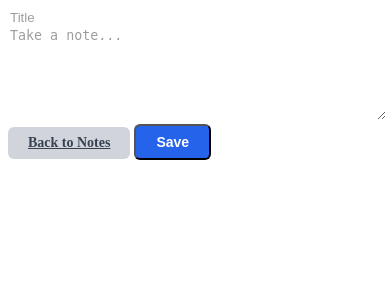
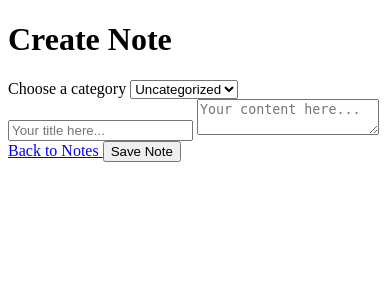
Before and after one commit to zzzastro/Noteapp, a Django app: page /notes/create/ in a window 390 px wide. Shown: the top 300 px of the page. Run offline with Django 5.2, Linux system fonts and the light colour scheme; data that the repository does not hold is empty; some libraries are stand-ins or nearby versions.

Commit message:
1. Category System Implementation    - CRUD operations for categories    - Category filtering    - Note categorization
2. Search & Copy Features
   - Full-text search functionality
   - Copy to clipboard with toast notifications
   - Real-time search filtering

3. UI/UX Modernization
   - Converted to pure Tailwind CSS
   - Enhanced responsive design
   - Improved button layouts
   - Added time-ago display
   - Toast notification system

4. View Enhancements
   - Restructured detail page
   - Improved note list layout
   - Enhanced mobile responsiveness
   - Added confirmation dialogs

5. Code Optimization
   - Standardized styling approach (tailwind-css)
   - Improved error handling
   - Cleaned up redundant code
   - Enhanced component organization

```diff
--- a/noteapp/settings.py
+++ b/noteapp/settings.py
@@ -51,7 +51,10 @@ ROOT_URLCONF = 'noteapp.urls'
 TEMPLATES = [
     {
         'BACKEND': 'django.template.backends.django.DjangoTemplates',
-        'DIRS': [],
+        'DIRS': [
+            os.path.join(BASE_DIR, 'theme', 'templates'),
+            os.path.join(BASE_DIR, 'notes', 'templates'),
+        ],
         'APP_DIRS': True,
         'OPTIONS': {
             'context_processors': [
--- a/noteapp/urls.py
+++ b/noteapp/urls.py
@@ -5,6 +5,6 @@ from notes import views
 urlpatterns = [
     path('admin/', admin.site.urls),
     path('notes/', include('notes.urls')),
-    path('', views.note_list, name='home'),  # Set the root URL to point to the note list view
+    path('', views.note_list, name='home'),  # Set the root URL to point to the note list view (Default home page)
     path("__reload__/", include("django_browser_reload.urls")),
 ]
--- a/notes/admin.py
+++ b/notes/admin.py
@@ -1,6 +1,5 @@
 from django.contrib import admin
-
-from .models import Note
-
+from .models import Note, Category
 
 admin.site.register(Note)
+admin.site.register(Category)
--- a/notes/forms.py
+++ b/notes/forms.py
@@ -5,11 +5,11 @@ from datetime import datetime
 class NoteForm(forms.ModelForm):
     class Meta:
         model = Note
-        fields = ['title', 'content']
+        fields = ['title', 'content', 'category']
 
     def __init__(self, *args, **kwargs):
         super(NoteForm, self).__init__(*args, **kwargs)
-        # Do not set the title by default in the __init__ method, leave it empty initially
+        # Do not set the title by default, leave it empty initially
         if not self.instance.pk and not self.instance.title:
             self.instance.title = ''  # Ensure it's empty initially
 
--- a/notes/templates/notes/note_form.html
+++ b/notes/templates/notes/note_form.html
@@ -1,109 +1,41 @@
-<!DOCTYPE html>
-<html lang="en">
-<head>
-    {% load static %}
-    <meta charset="UTF-8">
-    <meta name="viewport" content="width=device-width, initial-scale=1.0">
-    <title>{{ form.instance.title|default:"Create/Edit Note" }}</title>
-    <link href="{% static 'css/dist/styles.css' %}" rel="stylesheet">
-    <style>
-        input[type="text"],
-        textarea {
-            border: none;
-            outline: none;
-        }
+{% extends "base.html" %}
 
-        input[type="text"]::placeholder,
-        textarea::placeholder {
-            opacity: 0.7;
-        }
+{% block content %}
+<div class="w-full sm:w-11/12 md:w-3/4 lg:w-7/12 xl:w-11/20 mx-auto px-4 py-8">
+    <h1 class="text-2xl font-bold mb-6">{% if form.instance.pk %}Edit Note{% else %}Create Note{% endif %}</h1>
 
-        input[type="text"]:focus,
-        textarea:focus {
-            outline: none;
-            box-shadow: none;
-        }
-
-        /* Title field limited to the container width */
-        input[type="text"] {
-            max-width: 100%;  /* Ensure it doesn't stretch beyond the container */
-            text-overflow: ellipsis; /* Truncate title if too long */
-            overflow: hidden;
-            white-space: nowrap;
-        }
-
-        /* Ensure the content field wraps properly */
-        textarea {
-            width: 100%;
-            white-space: pre-wrap; /* Wrap long text in the textarea */
-            overflow-wrap: break-word; /* Break words to fit content */
-        }
-
-        /* Styling for buttons */
-        .button {
-            display: inline-block;
-            padding: 0.5rem 1.25rem; /* Smaller padding */
-            font-size: 0.875rem; /* Tailwind's text-sm */
-            font-weight: bold;
-            text-align: center;
-            color: white;
-            background-color: #2563eb; /* Tailwind's blue-500 */
-            border-radius: 0.375rem; /* Tailwind's rounded-md */
-            transition: background-color 0.2s ease-in-out;
-        }
-
-        .button:hover {
-            background-color: #1d4ed8; /* Tailwind's blue-700 */
-        }
-
-        .button-secondary {
-            background-color: #d1d5db; /* Tailwind's gray-300 */
-            color: #374151; /* Tailwind's gray-700 */
-        }
-
-        .button-secondary:hover {
-            background-color: #9ca3af; /* Tailwind's gray-400 */
-        }
-    </style>
-</head>
-<body class="bg-gray-100 min-h-screen flex items-center justify-center">
-    <div class="bg-white p-8 rounded-lg shadow-md w-full max-w-md">
-        <form method="post" class="space-y-6">
+    <form method="POST" class="space-y-4">
         {% csrf_token %}
-            <div class="border border-gray-300 rounded-lg overflow-hidden bg-gray-50 focus-within:ring-2 focus-within:ring-blue-500">
-                <!-- Title Field -->
-                <input
-                    type="text"
-                    name="title"
-                    id="title"
-                    class="w-full px-4 py-3 bg-transparent"
-                    placeholder="Title"
-                    value="{{ form.instance.title|default:'' }}"
-                    maxlength="35"
-                    oninput="this.value = this.value.toUpperCase();">
-
-                <!-- Note Content Field -->
-                <textarea
-                    name="content"
-                    id="content"
-                    rows="6"
-                    class="w-full px-4 py-3 bg-transparent resize-none"
-                    placeholder="Take a note...">{{ form.instance.content|default:'' }}</textarea>
+        <!-- Category Dropdown -->
+        <div class="mb-4">
+            <label for="category" class="block text-sm font-bold text-gray-700">Choose a category</label>
+            <select name="category" id="category" class="mt-1 block w-full p-2 border rounded">
+                <option value="">Uncategorized</option>
+                {% for category in categories %}
+                <option value="{{ category.id }}" {% if form.category.value == category.id %}selected{% endif %}>
+                    {{ category.name }}
+                </option>
+                {% endfor %}
+            </select>
         </div>
 
-            <!-- Hidden input to hold the 'next' URL -->
-            <input type="hidden" name="next" value="{{ request.META.HTTP_REFERER }}" />
+        <!-- Combined Title and Content (With Shared Border) -->
+        <div class="mb-4 border rounded p-2">
+            <input type="text" name="title" placeholder="Your title here..."
+                   class="w-full p-2 border-none focus:ring-0" value="{{ form.title.value|default_if_none:'' }}">
+            <textarea name="content" placeholder="Your content here..."
+                      class="w-full p-2 border-none focus:ring-0 mt-2 h-48">{{ form.content.value|default_if_none:'' }}</textarea>
+        </div>
 
-            <!-- Buttons Section -->
-            <div class="mt-6 flex justify-between items-center space-x-4">
-                <a href="{% url 'note_list' %}" class="button button-secondary">
+        <!-- Buttons -->
+        <div class="flex justify-between">
+            <a href="{% url 'note_list' %}" class="bg-gray-500 text-white px-4 py-2 rounded hover:bg-gray-600">
                 Back to Notes
             </a>
-                <button type="submit" class="button">
-                    Save
+            <button type="submit" class="bg-blue-500 text-white px-4 py-2 rounded">
+                Save Note
             </button>
         </div>
     </form>
 </div>
-</body>
-</html>
+{% endblock %}
--- a/notes/urls.py
+++ b/notes/urls.py
@@ -2,9 +2,12 @@ from django.urls import path
 from . import views
 
 urlpatterns = [
-    path('', views.note_list, name='note_list'),  # List view
-    path('note/<int:pk>/', views.note_detail, name='note_detail'),  # Detail view
-    path('create/', views.create_note, name='create_note'),  # Create view
-    path('edit/<int:pk>/', views.edit_note, name='edit_note'),  # Edit view
-    path('delete/<int:pk>/', views.delete_note, name='delete_note'),  # Delete view
+    path('', views.note_list, name='note_list'),
+    path('note/<int:pk>/', views.note_detail, name='note_detail'),
+    path('create/', views.create_note, name='create_note'),
+    path('edit/<int:pk>/', views.edit_note, name='edit_note'),
+    path('delete/<int:pk>/', views.delete_note, name='delete_note'),
+    path('manage-categories/', views.manage_categories, name='manage_categories'),
+    path('edit-category/<int:category_id>/', views.edit_category, name='edit_category'),
+    path('delete-category/<int:category_id>/', views.delete_category, name='delete_category'),
 ]
--- a/notes/views.py
+++ b/notes/views.py
@@ -1,66 +1,117 @@
 from django.shortcuts import render, redirect, get_object_or_404
-from .models import Note
+from .models import Note, Category
 from .forms import NoteForm
 from django.http import HttpResponseRedirect
 from django.urls import reverse
 from django.utils import timezone
 from pytz import timezone as pytz_timezone
+from django.db.models import Q
+from django.contrib import messages
 
+def note_list(request):
+    notes = Note.objects.all()
+    categories = Category.objects.all()
+
+    # Search functionality
+    search_query = request.GET.get('search', '')
+    if search_query:
+        notes = notes.filter(
+            Q(title__icontains=search_query) |
+            Q(content__icontains=search_query)
+        )
+
+    # Category filter
+    category_id = request.GET.get('category')
+    if category_id:
+        notes = notes.filter(category_id=category_id)
+
+    context = {
+        'notes': notes,
+        'categories': categories,
+        'search_query': search_query,
+        'selected_category': category_id
+    }
+    return render(request, "notes/note_list.html", context)
+
+def edit_category(request, category_id):
+    category = get_object_or_404(Category, id=category_id)
+    if request.method == "POST":
+        category_name = request.POST.get('category_name')
+        if category_name:
+            category.name = category_name
+            category.save()
+            messages.success(request, 'Category updated!')
+            return redirect('manage_categories')
+    return render(request, "notes/edit_category.html", {"category": category})
+
+def manage_categories(request):
+    if request.method == "POST":
+        category_name = request.POST.get('category_name')
+        if category_name:
+            Category.objects.create(name=category_name)
+            messages.success(request, 'Category created!')
+        return redirect('manage_categories')
+
+    categories = Category.objects.all()
+    return render(request, "notes/manage_categories.html", {"categories": categories})
+
+def delete_category(request, category_id):
+    category = get_object_or_404(Category, id=category_id)
+    category.delete()
+    return redirect('manage_categories')
 
 def create_note(request):
     if request.method == "POST":
         form = NoteForm(request.POST)
         if form.is_valid():
-            form.save()  # Save the new note to the database
-            return redirect("note_list")  # Redirect to the list of notes
+            note = form.save(commit=False)
+            category_id = request.POST.get('category')
+            if category_id:
+                note.category = Category.objects.get(id=category_id)
+            note.save()
+            return redirect("note_list")
     else:
-        form = NoteForm()  # Display an empty form for GET requests
-
-    return render(request, "notes/note_form.html", {"form": form})
-
+        form = NoteForm()
+    categories = Category.objects.all()
+    return render(request, "notes/note_form.html", {
+        "form": form,
+        "categories": categories
+    })
 
 def edit_note(request, pk):
-    note = get_object_or_404(Note, pk=pk)  # Get the note by primary key
-
-    if request.method == "POST":
+    note = get_object_or_404(Note, pk=pk)
+    if request.method == 'POST':
         form = NoteForm(request.POST, instance=note)
         if form.is_valid():
-            form.save()  # Save the changes to the note
+            form.save()
+            messages.success(request, 'Note updated!')
+            next_url = request.POST.get('next', None)
+            if next_url:
+                return redirect(next_url)
+            return redirect('note_detail', pk=note.pk)
+    else:
+        form = NoteForm(instance=note)
 
-            # Get the 'next' parameter (the URL to redirect to after saving)
-            next_url = request.POST.get('next', None)
-
-            if next_url:
-                return redirect(next_url)  # Redirect to the detail page or wherever the 'next' URL is
-            else:
-                return redirect("note_list")  # If no 'next' URL, go to the list page
-
-    else:
-        form = NoteForm(instance=note)  # Pre-populate the form with existing note data
-
-    return render(request, "notes/note_form.html", {"form": form})
-
+    categories = Category.objects.all()
+    return render(request, "notes/note_form.html", {
+        "form": form,
+        "categories": categories
+    })
 
 def delete_note(request, pk):
-    note = Note.objects.get(pk=pk)  # Get the note by primary key
-    note.delete()  # Delete the note from the database
-    return HttpResponseRedirect(reverse("note_list"))  # Redirect to the note list page
-
-
-def note_list(request):
-    notes = Note.objects.all()  # Get all notes
-    return render(request, "notes/note_list.html", {"notes": notes})
-
+    note = get_object_or_404(Note, pk=pk)
+    note.delete()
+    return HttpResponseRedirect(reverse("note_list"))
 
 def note_detail(request, pk):
     note = get_object_or_404(Note, pk=pk)
-    local_tz = pytz_timezone('Asia/Kathmandu')  # Your local timezone
-    # Ensure created_at and updated_at are timezone-aware
+    local_tz = pytz_timezone('Asia/Kathmandu')
+
     if note.created_at.tzinfo is None:
         note.created_at = timezone.make_aware(note.created_at)
     if note.updated_at.tzinfo is None:
         note.updated_at = timezone.make_aware(note.updated_at)
-    # Convert created_at and updated_at to local time
+
     note.created_at_local = note.created_at.astimezone(local_tz)
     note.updated_at_local = note.updated_at.astimezone(local_tz)
 
--- a/theme/templates/base.html
+++ b/theme/templates/base.html
@@ -2,18 +2,33 @@
 <!DOCTYPE html>
 <html lang="en">
 <head>
-    <title>Django Tailwind</title>
     <meta charset="UTF-8">
     <meta name="viewport" content="width=device-width, initial-scale=1.0">
     <meta http-equiv="X-UA-Compatible" content="ie=edge">
+    <title>{% block title %}Noteapp{% endblock %}</title>
+    <link rel="icon" type="image/x-icon" href="{% static 'noteapp.ico' %}">
+    <link href="{% static 'css/dist/styles.css' %}" rel="stylesheet">
     {% tailwind_css %}
+    {% block extra_css %}{% endblock %}
 </head>
+<body class="bg-gray-50 font-serif leading-normal tracking-normal">
+    <!-- Toast Container -->
+    <div id="toast" class="fixed bottom-4 left-1/2 transform -translate-x-1/2 bg-gray-800 text-white px-4 py-2 rounded-lg opacity-0 transition-opacity duration-200 pointer-events-none z-[9999]">
+        {% if messages %}
+            {% for message in messages %}
+                {{ message }}
+            {% endfor %}
+        {% endif %}
+    </div>
 
-	<body class="bg-gray-50 font-serif leading-normal tracking-normal">
-		<div class="container mx-auto">
-			<section class="flex items-center justify-center h-screen">
-				<h1 class="text-5xl">Django + Tailwind = ❤️</h1>
-			</section>
+    <div class="w-full sm:w-11/12 md:w-3/4 lg:w-7/12 xl:w-11/20 mx-auto px-4 py-8">
+        {% block content %}
+        <!-- Header -->
+
+        <!-- Default content here -->
+
+        <!-- Footer -->
+        {% endblock %}
     </div>
 </body>
 </html>
```
Also changed, not shown: manage.py (+1 -11 lines), notes/models.py (+22 -5 lines), notes/templates/notes/note_detail.html (+63 -79 lines), notes/templates/notes/note_list.html (+72 -104 lines), notes/templatetags/custom_filters.py (+13 -0 lines), theme/static_src/tailwind.config.js (+0 -35 lines). Lines whose indentation alone changed are shown as unchanged.
